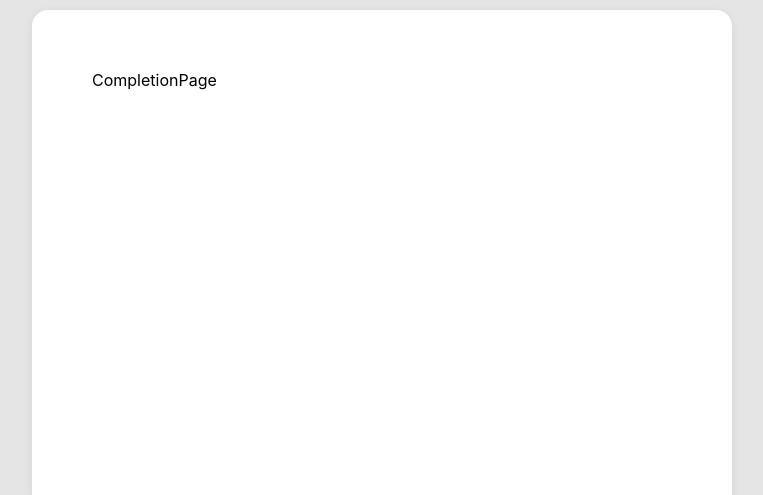
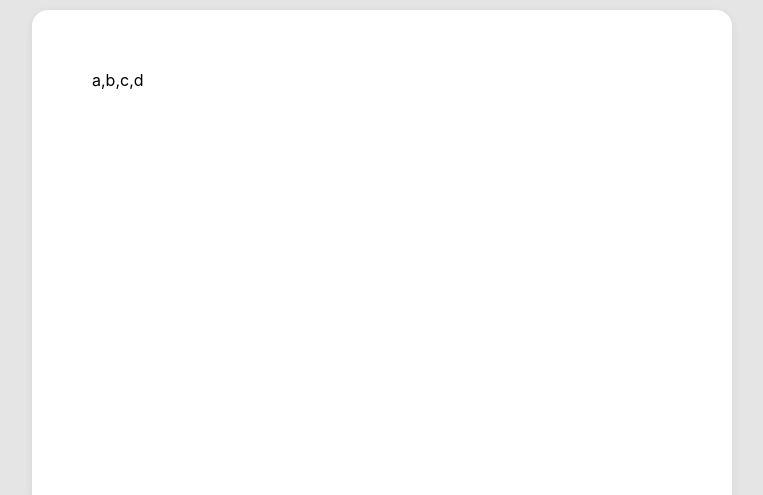
Before and after one commit to studypie-learning/survey-pie, a React (Create React App) app: page /done in a window 1280 px wide. Shown: the part 140-635 px from the top of the page, without its empty margins (258-1021 px from the left). Built offline with nearby package versions, Linux system fonts and the light colour scheme.

Commit message:
12-2. Recoil이란?

```diff
--- a/package.json
+++ b/package.json
@@ -10,6 +10,7 @@
     "react-dom": "^17.0.2",
     "react-router-dom": "^6.2.1",
     "react-scripts": "5.0.0",
+    "recoil": "^0.6.1",
     "styled-components": "^5.3.3",
     "web-vitals": "^2.1.4"
   },
--- a/src/index.js
+++ b/src/index.js
@@ -3,14 +3,17 @@ import './index.css';
 import React from 'react';
 import ReactDOM from 'react-dom';
 import { BrowserRouter } from 'react-router-dom';
+import { RecoilRoot } from 'recoil';
 
 import App from './App';
 
 ReactDOM.render(
   <React.StrictMode>
-    <BrowserRouter>
-      <App />
-    </BrowserRouter>
+    <RecoilRoot>
+      <BrowserRouter>
+        <App />
+      </BrowserRouter>
+    </RecoilRoot>
   </React.StrictMode>,
   document.getElementById('root'),
 );
--- a/src/pages/CompletionPage/index.js
+++ b/src/pages/CompletionPage/index.js
@@ -1,7 +1,12 @@
+import { useRecoilValue } from 'recoil';
 import styled from 'styled-components';
 
+import testWithComma from '../../stores/test/testWithComma';
+
 function CompletionPage() {
-  return <CompletionPageWrapper>CompletionPage</CompletionPageWrapper>;
+  const test = useRecoilValue(testWithComma);
+
+  return <CompletionPageWrapper>{test}</CompletionPageWrapper>;
 }
 
 const CompletionPageWrapper = styled.div``;
--- /dev/null
+++ b/src/stores/test/atom.js
@@ -0,0 +1,8 @@
+import { atom } from 'recoil';
+
+const testState = atom({
+  key: 'testState',
+  default: ['a', 'b', 'c', 'd'],
+});
+
+export default testState;
--- /dev/null
+++ b/src/stores/test/testWithComma.js
@@ -0,0 +1,14 @@
+import { selector } from 'recoil';
+
+import testState from './atom';
+
+const testWithComma = selector({
+  key: 'testWithComma',
+  get: ({ get }) => {
+    const abcdArr = get(testState);
+
+    return abcdArr.join(',');
+  },
+});
+
+export default testWithComma;
```
Also changed, not shown: 1 other file (tests, documents, lock files or other folders).
